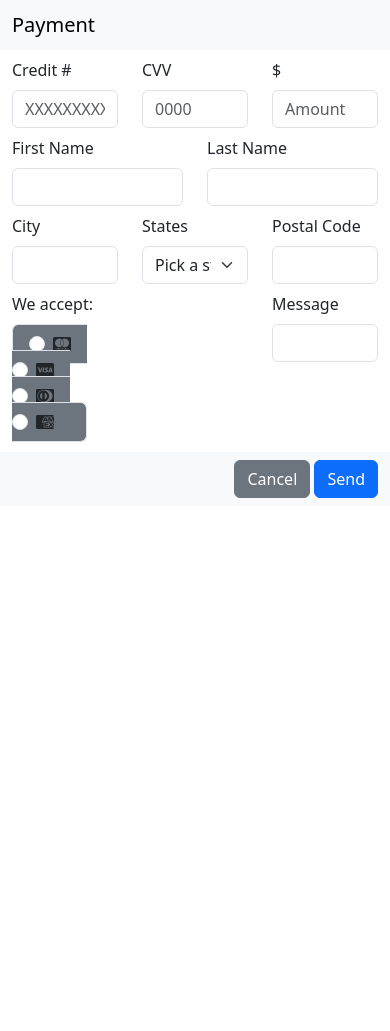
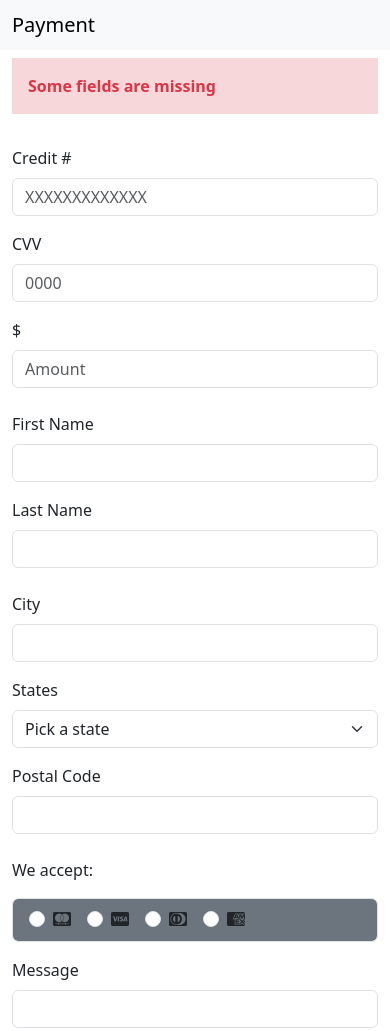
Before and after one commit to 4GeeksAcademy/FS-PT-3-FormPayment-Ivan, a plain HTML site: page index.html in a window 390 px wide. Shown: the top 1031 px of the page. Before the commit the page ends 844 px from the top, so only its background shows below. Drawn offline with nearby package versions, Linux system fonts and the light colour scheme.

Commit message:
fix: add some div

```diff
--- a/index.html
+++ b/index.html
@@ -2,10 +2,10 @@
 <html lang="en">
 <head>
     <meta charset="UTF-8">
+    <meta name="viewport" content="width=device-width, initial-scale=1.0"> <!-- Meta para responsividad -->
     <title>Payment</title>
     <link rel="stylesheet" href="https://cdnjs.cloudflare.com/ajax/libs/font-awesome/6.6.0/css/all.min.css">
     <link href="https://cdn.jsdelivr.net/npm/bootstrap@5.3.3/dist/css/bootstrap.min.css" rel="stylesheet" integrity="sha384-QWTKZyjpPEjISv5WaRU9OFeRpok6YctnYmDr5pNlyT2bRjXh0JMhjY6hW+ALEwIH" crossorigin="anonymous">
-
 </head>
 <body>
 <nav class="navbar bg-body-tertiary">
@@ -14,69 +14,74 @@
     </div>
 </nav>
 <form>
-    <div class="container-fluid" >
+    <div class="container-fluid">
         <div class="row mt-2">
-            <!--CreditNumber-->
-            <div class="col-4">
+            <!-- Red Square-->
+            <div class="col-12 col-md-12 mb-3">
+                <div class="bg-danger-subtle">
+                    <p class="p-3 text-danger"><strong>Some fields are missing</strong></p>
+                </div>
+            </div>
+            <!-- Credit Number -->
+            <div class="col-12 col-md-4 mb-3">
                 <label class="form-label" for="inputCreditNumber">Credit #</label>
                 <input type="text" id="inputCreditNumber" class="form-control" placeholder="XXXXXXXXXXXXX" aria-label="Card #">
             </div>
-            <!--CVV-->
-            <div class="col-4">
-                <label class="form-label" for="inputPassword6" class="col-form-label">CVV</label>
-                <input type="password" id="inputPassword6" class="form-control" placeholder="0000" aria-describedby="passwordHelpInline"minlength="1" maxlength="4" required>
+            <!-- CVV -->
+            <div class="col-12 col-md-4 mb-3">
+                <label class="form-label" for="inputPassword6">CVV</label>
+                <input type="password" id="inputPassword6" class="form-control" placeholder="0000" aria-describedby="passwordHelpInline" minlength="1" maxlength="4" required>
             </div>
-            <!--Amount-->
-            <div class="col-4">
-                <label class="form-label" for="inputAmount" class="col-form-label">$</label>
+            <!-- Amount -->
+            <div class="col-12 col-md-4 mb-3">
+                <label class="form-label" for="inputAmount">$</label>
                 <input type="text" class="form-control" id="inputAmount" placeholder="Amount" aria-label="Dollar amount (with dot and two decimal places)">
             </div>
         </div>
 
         <div class="row mt-2">
-            <!--FirstName-->
-            <div class="col-6">
+            <!-- First Name -->
+            <div class="col-12 col-md-6 mb-3">
                 <label class="form-label" for="inputFirstName">First Name</label>
                 <input type="text" id="inputFirstName" class="form-control">
             </div>
-
-            <div class="col-6">
+            <!-- Last Name -->
+            <div class="col-12 col-md-6 mb-3">
                 <label class="form-label" for="inputLastName">Last Name</label>
                 <input type="text" id="inputLastName" class="form-control">
             </div>
         </div>
 
         <div class="row mt-2">
-            <!--City-->
-            <div class="col-4">
+            <!-- City -->
+            <div class="col-12 col-md-4 mb-3">
                 <label class="form-label" for="inputCity">City</label>
                 <input type="text" id="inputCity" class="form-control">
             </div>
-            <!--State-->
-            <div class="col-4">
+            <!-- State -->
+            <div class="col-12 col-md-4 mb-3">
                 <label class="form-label" for="dropdownStates">States</label>
                 <select class="form-select" id="dropdownStates" aria-label="Default select example">
                     <option selected>Pick a state</option>
                     <option value="1">Barcelona</option>
                     <option value="2">Canarias</option>
                     <option value="3">Madrid</option>
-                    <option value="3">Galicia</option>
-                    <option value="3">Andalucia</option>
-                    <option value="3">Castilla y Leon</option>
-
+                    <option value="4">Galicia</option>
+                    <option value="5">Andalucia</option>
+                    <option value="6">Castilla y Leon</option>
                 </select>
             </div>
-            <!--Postalcode-->
-            <div class="col-4">
+            <!-- Postal Code -->
+            <div class="col-12 col-md-4 mb-3">
                 <label class="form-label" for="inputPostalCode">Postal Code</label>
-                <input type="text" id="inputPostalCode" class="form-control">
+                <input type="number" id="inputPostalCode" class="form-control">
             </div>
         </div>
 
         <div class="row mt-2" style="justify-content: space-between">
-            <div class="col-4" >
+            <div class="col-12 col-md-4 mb-3">
                 <p>We accept:</p>
-                <div class="form-control bg-secondary d-inline px-3 py-2" >
+                <div class="form-control bg-secondary d-inline-flex px-3 py-2">
                     <div class="form-check form-check-inline" id="checkboxWeAccept">
                         <input class="form-check-input" type="radio" name="inlineRadioOptions" id="inlineRadio1" value="option1">
                         <label class="form-check-label" for="inlineRadio1"><i class="fa-brands fa-cc-mastercard"></i></label>
@@ -95,29 +100,25 @@
                     </div>
                 </div>
             </div>
-
-            <div class="col-4">
+            <div class="col-12 col-md-4 mb-3">
                 <label class="form-label" for="inputMessage">Message</label>
                 <input type="text" id="inputMessage" class="form-control">
             </div>
         </div>
     </div>
+</form>
 
-</form>
 <nav class="navbar fixed bg-body-tertiary mt-3">
     <div class="container-fluid" style="flex-direction: row-reverse;">
-       <div class="row" style="display:flex; ">
-           <div>
-               <button class="btn btn-secondary" type="submit">Cancel</button>
-               <button class="btn btn-primary" type="submit">Send</button>
-           </div>
-
-       </div>
+        <div class="row" style="display:flex;">
+            <div>
+                <button class="btn btn-secondary" type="button">Cancel</button>
+                <button class="btn btn-primary" type="submit">Send</button>
+            </div>
+        </div>
     </div>
 </nav>
 
-
 <script src="https://cdn.jsdelivr.net/npm/bootstrap@5.3.3/dist/js/bootstrap.bundle.min.js" integrity="sha384-YvpcrYf0tY3lHB60NNkmXc5s9fDVZLESaAA55NDzOxhy9GkcIdslK1eN7N6jIeHz" crossorigin="anonymous"></script>
-
 </body>
 </html>
```
